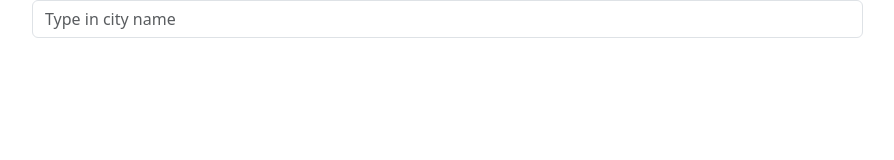
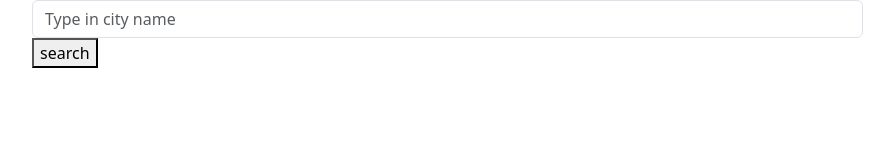
Before and after one commit to cynthia-creator/weatherapp, a plain HTML site: page index.html in a window 1280 px wide. Shown: the whole page, without its empty margins (50-944 px from the left). Drawn offline with nearby package versions, Linux system fonts and the light colour scheme.

Commit message:
search button

```diff
--- a/index.html
+++ b/index.html
@@ -24,6 +24,11 @@
         id="city-input"
         autocomplete="off"
         />
+        <span class="submit-button">
+          <button type="submit" id="search-button">
+           search
+          </button>
+        </span>
       </div>
     </div>
   </form>
```
